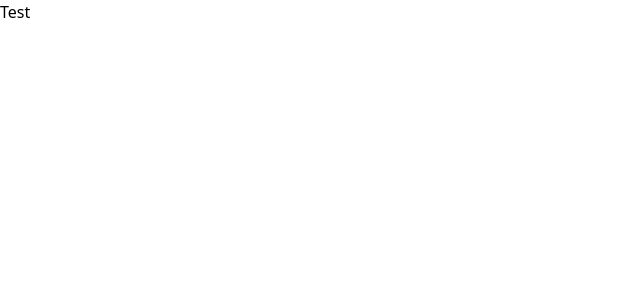
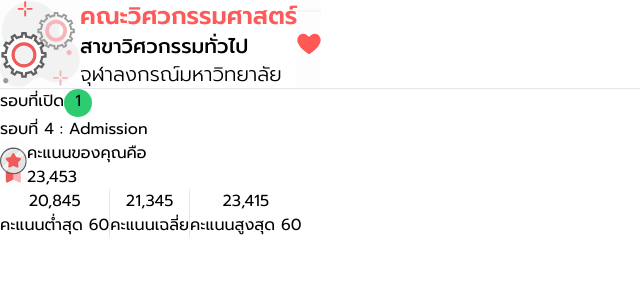
Before and after one commit to boompikachu/skooldio-assignment-front, a React (Create React App) app: page / in a window 1280 px wide. Shown: the top 300 px of the page, without its empty margins (0-640 px from the left). Built offline with nearby package versions, Linux system fonts and the light colour scheme.

Commit message:
:sparkles: add basic Card component

```diff
--- a/src/App.js
+++ b/src/App.js
@@ -1,5 +1,11 @@
+import Card from "./components/Card.js"
+
 const App = () => {
-  return <div>Test</div>
+  return (
+    <div>
+      <Card />
+    </div>
+  )
 }
 
 export default App
--- /dev/null
+++ b/src/components/AdmissionRound.js
@@ -0,0 +1,10 @@
+const AdmissionRound = () => {
+  return (
+    <div className="flex">
+      <p>รอบที่ 4 : Admission</p>
+      {/* Button */}
+    </div>
+  )
+}
+
+export default AdmissionRound
--- /dev/null
+++ b/src/components/Card.js
@@ -0,0 +1,21 @@
+import Header from "./Header.js"
+import OpenRound from "./OpenRound.js"
+import AdmissionRound from "./AdmissionRound.js"
+import Score from "./Score.js"
+import ScoreDetails from "./ScoreDetails.js"
+
+const Card = () => {
+  return (
+    <div className="flex flex-col font-body divide-y w-">
+      <Header />
+      <div>
+        <OpenRound />
+        <AdmissionRound />
+        <Score />
+        <ScoreDetails />
+      </div>
+    </div>
+  )
+}
+
+export default Card
--- /dev/null
+++ b/src/components/Header.js
@@ -0,0 +1,18 @@
+import Heart from "./../assets/heart.svg"
+import Gear from "./../assets/gear.svg"
+
+const Header = () => {
+  return (
+    <div className="flex">
+      <img src={Gear} alt="gear" />
+      <div>
+        <p className="text-2xl font-semibold text-grapefruit">คณะวิศวกรรมศาสตร์</p>
+        <p className="text-xl font-medium">สาขาวิศวกรรมทั่วไป</p>
+        <p className="text-xl font-light">จุฬาลงกรณ์มหาวิทยาลัย</p>
+      </div>
+      <img src={Heart} alt="heart like" />
+    </div>
+  )
+}
+
+export default Header
--- /dev/null
+++ b/src/components/OpenRound.js
@@ -0,0 +1,11 @@
+const OpenRound = () => {
+  return (
+    <div className="flex align-center">
+      <p>รอบที่เปิด</p>
+      <div className="flex justify-center align-center rounded-full bg-greenishteal w-7 h-7">
+          1
+      </div>
+    </div>
+  )
+}
+export default OpenRound
--- /dev/null
+++ b/src/components/Score.js
@@ -0,0 +1,14 @@
+import Badge from "./../assets/badge.svg"
+const Score = () => {
+  return (
+    <div className="flex">
+      <img src={Badge} alt="badge" />
+      <div className="flex flex-col">
+        <p>คะแนนของคุณคือ</p>
+        <p>23,453</p>
+      </div>
+    </div>
+  )
+}
+
+export default Score
--- /dev/null
+++ b/src/components/ScoreDetails.js
@@ -0,0 +1,20 @@
+const ScoreDetails = () => {
+  return (
+    <div className="flex divide-x">
+      <div className="flex flex-col text-center">
+        <p>20,845</p>
+        <p>คะแนนต่ำสุด 60</p>
+      </div>
+      <div className="flex flex-col text-center">
+        <p>21,345</p>
+        <p>คะแนนเฉลี่ย</p>
+      </div>
+      <div className="flex flex-col text-center">
+        <p>23,415</p>
+        <p>คะแนนสูงสุด 60</p>
+      </div>
+    </div>
+  )
+}
+
+export default ScoreDetails
--- a/tailwind.config.js
+++ b/tailwind.config.js
@@ -6,6 +6,12 @@
       fontFamily: {
         body: "Prompt",
       },
+      colors: {
+        grapefruit: "#ff5a5a",
+        warmgray: "#9b9b9b",
+        greenishteal: "#2ecc71",
+        mint: "#48b6a3"
+      }
     },
   },
   variants: {
```
